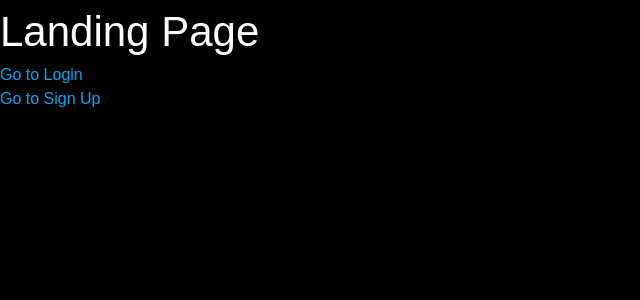
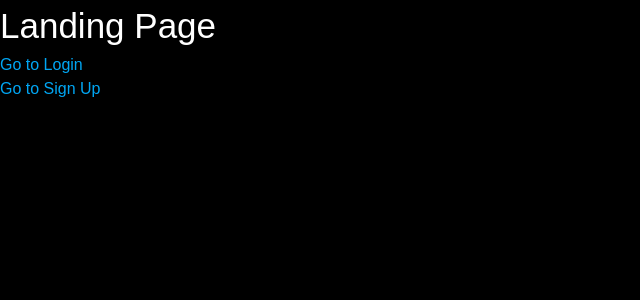
Before and after one commit to ndod-dev/patch-pitch, a Next.js app: page / in a window 1280 px wide. Shown: the top 300 px of the page, without its empty margins (0-640 px from the left). Built offline with nearby package versions, Linux system fonts and the light colour scheme.

Commit message:
Styling header.

```diff
--- a/src/app/globals.css
+++ b/src/app/globals.css
@@ -3,11 +3,15 @@
 :root {
   --background: #000000;
   --foreground: #ffffff;
+  --patch-blue-primary: #067AFF;
+  --patch-blue-secondary: #6EBBEA;
 }
 
 @theme inline {
   --color-background: var(--background);
   --color-foreground: var(--foreground);
+  --color-patch-blue-primary: var(--patch-blue-primary);
+  --color-patch-blue-secondary: var(--patch-blue-secondary);
   --font-sans: var(--font-geist-sans);
   --font-mono: var(--font-geist-mono);
 }
@@ -26,5 +30,5 @@ body {
 }
 
 h1 {
-  font-size: 42px;
+  font-size: 35px;
 }
--- a/src/app/ui/header.tsx
+++ b/src/app/ui/header.tsx
@@ -2,13 +2,13 @@ import {jaro} from "@/app/fonts";
 
 export default function Header() {
     return (
-        <div className="flex flex-row w-full px-10 py-4 md:px-2 h-[90px] bg-linear-to-r from-[#6EBBEA] to-[#067AFF] text-white">
+        <div className="flex flex-row w-full px-6 py-4 h-[90px] bg-linear-to-r from-patch-blue-secondary to-patch-blue-primary text-white place-content-between">
             <div>
                 <h1 className={`${jaro.className}`}>Dashboard</h1>
             </div>
-            <div className={`${jaro.className}`}>
-                <div>user_name</div>
-                <div>Image</div>
+            <div className={`flex flex-row ${jaro.className} place-content-around`}>
+                <div><p>user_name</p></div>
+                <div><p>Image</p></div>
             </div>
         </div>
     );
```
